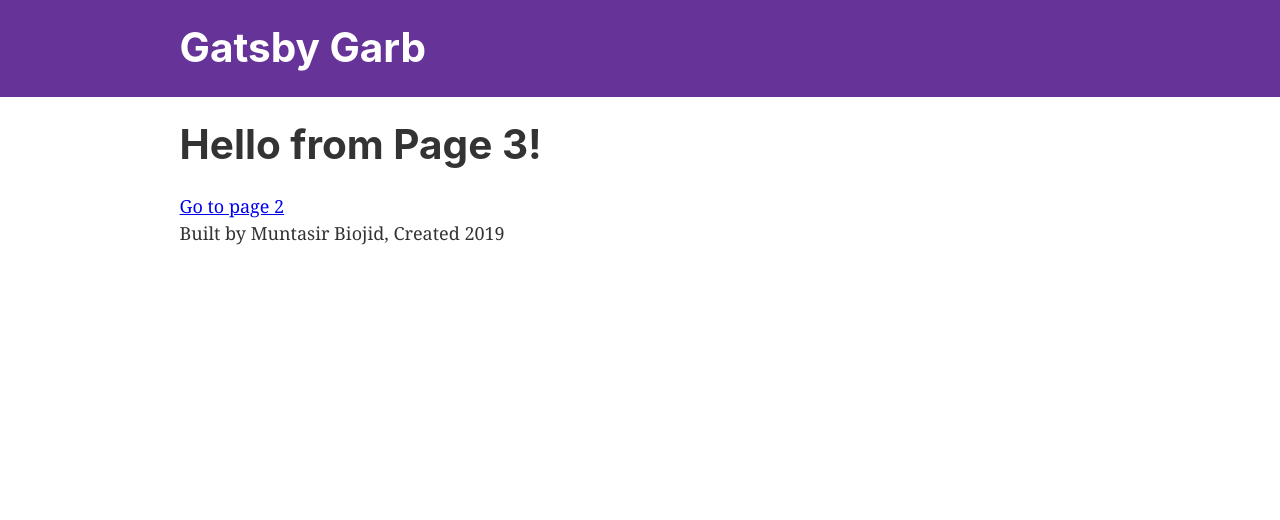
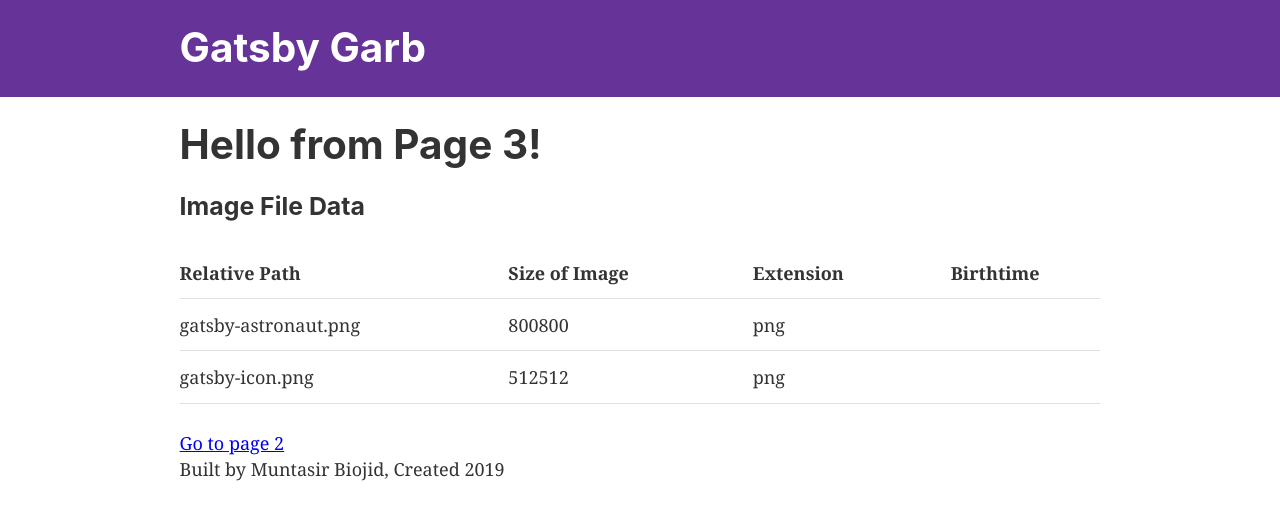
Before and after one commit to muntasir2165/gatsby-garb, a Gatsby site: page /posts/page-3 in a window 1280 px wide. Built offline with nearby package versions, Linux system fonts and the light colour scheme; Gatsby itself is replaced by a stand-in of ours.

Commit message:
v-14 executing static queries from scratch

```diff
--- a/src/pages/posts/page-3.js
+++ b/src/pages/posts/page-3.js
@@ -1,11 +1,49 @@
 import React from "react"
-import { Link } from "gatsby"
+import { graphql, useStaticQuery, Link } from "gatsby"
 
 import Layout from "../../components/layout"
 
-export default () => (
-  <Layout>
-    <h1>Hello from Page 3!</h1>
-    <Link to="/page-2">Go to page 2</Link>
-  </Layout>
-)
+export default () => {
+  // const getImageData = useStaticQuery(graphql`
+  const data = useStaticQuery(graphql`
+    {
+      allFile {
+        edges {
+          node {
+            relativePath
+            size
+            extension
+            birthTime
+          }
+        }
+      }
+    }
+  `)
+  return (
+    <Layout>
+      <h1>Hello from Page 3!</h1>
+      <h3>Image File Data</h3>
+      <table>
+        <thead>
+          <tr>
+            <th>Relative Path</th>
+            <th>Size of Image</th>
+            <th>Extension</th>
+            <th>Birthtime</th>
+          </tr>
+        </thead>
+        <tbody>
+          {data.allFile.edges.map(({ node }, index) => (
+            <tr key={index}>
+              <td>{node.relativePath}</td>
+              <td>{node.size}</td>
+              <td>{node.extension}</td>
+              <td>{node.birthTime}</td>
+            </tr>
+          ))}
+        </tbody>
+      </table>
+      <Link to="/page-2">Go to page 2</Link>
+    </Layout>
+  )
+}
```
